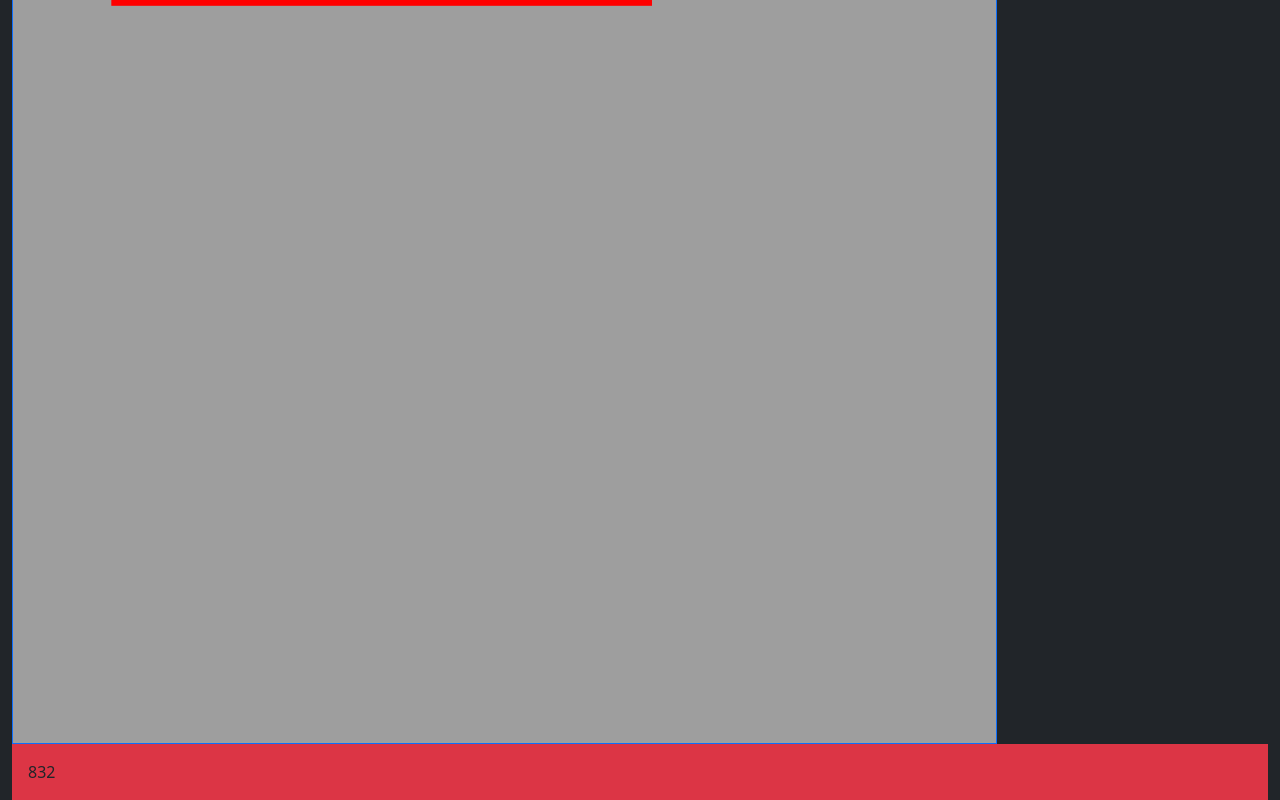
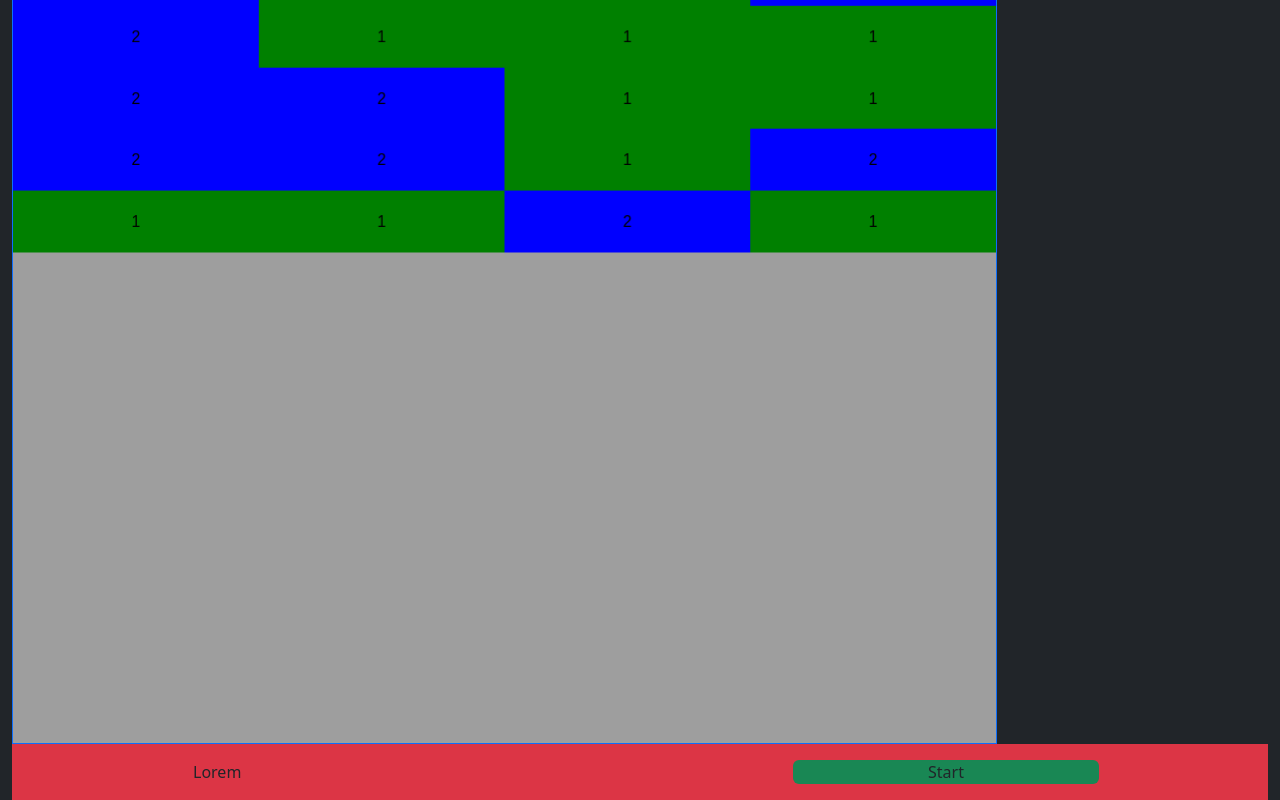
Before and after one commit to MikiDani/Breakout, a website: page index.html in a window 1280 px wide. Shown: the part 1224-2024 px from the top of the page. Drawn offline with nearby package versions, Linux system fonts and the light colour scheme.

Commit message:
breakout_003

```diff
--- a/index.html
+++ b/index.html
@@ -15,13 +15,16 @@
 
         <canvas id="canvas-bg" class="p-0 m-0 border border-primary" style="display:none;"></canvas>
         <canvas id="canvas-div" class="p-0 m-0 border border-primary"></canvas>
-
-        <div id="info-div" class="row p-0 m-0 bg-danger p-3">Lorem</div>
+        <div class="row p-0 m-0 footer bg-danger p-3 d-flex justify-content-center align-items-center">
+          <div id="info-div" class="col-6 d-inline-block">Lorem</div>
+          <div id="button-div" class="col-6 d-inline-block bg-success rounded w-25 text-center">Start</div>
+        </div>
 
       </div>
     </div>
+    <div id="audios"></div>
     <script src="node_modules/bootstrap/dist/js/bootstrap.bundle.min.js"></script>
     <script src="node_modules/jquery/dist/jquery.min.js"></script>
-    <script src="js/main.js"></script>
+    <script src="js/main.js" defer></script>
   </body>
 </html>
--- a/js/main.js
+++ b/js/main.js
@@ -1,24 +1,33 @@
-$( document ).ready(function() {
 
 const log = console.log;
 
-    window.myVar = {}
+window.globalVar = {}
+globalVar.brickTable = []
+globalVar.tableX = 4
+globalVar.tableY = 24
+globalVar.checkPass = true
+
+randomNumber = (min, max) => {
+    return  Math.floor(Math.random() * ((max+1) - min) + min);
+}
 
 class Objects {
-        constructor({type, name, color, x, y, objWidth, objHeight, step}) {
+    constructor({name, x, y, objWidth, objHeight, fillType}) {
         this.name = name
-            this.type = type
         this.x = x
         this.y = y
+        this.objWidth = objWidth
+        this.objHeight = objHeight
+        this.fillType = fillType
+    }
+}
+
+class Ball extends Objects {
+    constructor({name, x, y, objWidth, objHeight, fillType, step}) {
+        super({name, x, y, objWidth, objHeight, fillType})
         this.step = step
         this.moveX = this.step
         this.moveY = this.step
-            this.objWidth = objWidth
-            this.objHeight = objHeight
-            this.firstWayX = false
-            this.firstWayY = false
-
-            if (this.type == 'img') {
         this.img = document.querySelector(`#${name}`)
         if (String(this.img) == 'undefined') {
             throw("Img error! I can't find " + this.name + "!")
@@ -26,10 +35,26 @@ $( document ).ready(function() {
         this.imgNaturalWidth = this.img.naturalWidth
         this.imgNaturalHeight = this.img.naturalHeight
     }
+}
 
-            if (this.type == 'rect') {
+class Brick extends Objects {
+    constructor({name, x, y, objWidth, objHeight, fillType, color, strong, tableX, tableY}) {
+        super({name, x, y, objWidth, objHeight, fillType})
         this.color = color
+        this.strong = strong
+        this.tableX = tableX
+        this.tableY = tableY
+        this.firstWayX = false
+        this.firstWayY = false
     }
+}
+
+class Player extends Objects {
+    constructor({name, x, y, objWidth, objHeight, fillType, color}) {
+        super({name, x, y, objWidth, objHeight, fillType})
+        this.color = color
+        this.firstWayX = false
+        this.firstWayY = false
     }
 }
 
@@ -49,22 +74,11 @@ $( document ).ready(function() {
         this.bg01ActualWidth = this.bg01.width
         this.bg01ActualHeight = this.bg01.height
 
-            log(this.bg01)
-            log(this.bg01NaturalWidth, this.bg01NaturalHeight)
-            log('itt:', this.bg01ActualWidth, this.bg01ActualHeight)
-
         this.myResizer()
-            this.checkContextDiv()
-            this.checkContextBg()
+        this.checkContextDiv()  // game arena fill
+        this.checkContextBg()   // bg fill
 
         log(this.canvasWidth, this.canvasHeight)
-        }
-
-        drawBg() {
-            log('KISFASZ!!!')
-            this.ctx.drawImage(this.bg01, 0, 0, this.bg01NaturalWidth, this.bg01NaturalHeight, 0, 0, this.canvasWidth, this.canvasHeight)
-
-            this.ctxBg.drawImage(this.bg01, 0, 0, this.bg01NaturalWidth, this.bg01NaturalHeight, 0, 0, this.canvasWidth, this.canvasHeight)
     }
 
     checkContextDiv() {
@@ -72,7 +86,7 @@ $( document ).ready(function() {
             this.ctx = this.canvasDiv.getContext("2d");
             return;
         }
-            throw new Error('getContext error!!!');
+        throw new Error('getContext arena error!!!');
     }
 
     checkContextBg() {
@@ -80,7 +94,7 @@ $( document ).ready(function() {
             this.ctxBg = this.canvasBg.getContext("2d");
             return;
         }
-            throw new Error('getContext error!!!');
+        throw new Error('getContext background error!!!');
     }
 
     myResizer() {
@@ -100,46 +114,92 @@ $( document ).ready(function() {
         log('height: ' + $(this.canvasDiv).attr('height'))
     }
 
+    drawBg() {
+        this.ctx.drawImage(this.bg01, 0, 0, this.bg01NaturalWidth, this.bg01NaturalHeight, 0, 0, this.canvasWidth, this.canvasHeight)
+
+        this.ctxBg.drawImage(this.bg01, 0, 0, this.bg01NaturalWidth, this.bg01NaturalHeight, 0, 0, this.canvasWidth, this.canvasHeight)
+    }
+
     drawObj(object) {
-            if (object.type == 'img') {
+        if (object.fillType == 'img') {
             this.ctx.drawImage(object.img, 0, 0, object.imgNaturalWidth, object.imgNaturalHeight, object.x, object.y, object.objWidth, object.objHeight);
         }
 
-            if (object.type=='rect') {
+        if (object.fillType == 'color') {
             this.ctx.fillStyle = object.color;
             this.ctx.fillRect(object.x, object.y, object.objWidth, object.objHeight);
+        }
+
+        if (object.name.includes('brick')) {
+            log('bent')
+            this.ctx.font = "16px Arial";
+            this.ctx.fillStyle = "black";
+            this.ctx.textAlign = "center";
+            this.ctx.fillText(object.strong, object.x + (object.objWidth / 2), object.y + (object.objHeight / 2)+5);
         }
     }
 
     deleteObj(object) {
         //this.ctx.clearRect(object.x, object.y, object.objWidth, object.objHeight);
 
+        log(object.x, object.y, Math.floor(object.objWidth), Math.ceil(object.objHeight))
+
+        //game.stop()
+
         this.ctx.drawImage(this.canvasBg, object.x, object.y, object.objWidth, object.objHeight, object.x, object.y, object.objWidth, object.objHeight)
-
     }
 }
 
 class Game {
     constructor() {
-            myVar.n = 0
-            this.refreshTime = 6
+        globalVar.n = 0
+        this.refreshTime = 25
         this.infoDiv = $("#info-div")
+        this.phase = true
+        this.soundSwitch = true
+
+        this.soundLoad()
 
         this.myAddEventListeners()
 
         canvasObj.drawBg()
 
         canvasObj.drawObj(player)
-            canvasObj.drawObj(brick)
-            canvasObj.drawObj(brick2)
+        canvasObj.drawObj(ball)
 
-            // start repeat
-            this.start(this)
+        this.drawBricks()
     }
+
+    soundLoad() {
+        let audioElements = [
+            { id: "ball1", src: "sounds/ball1.mp3" },
+            { id: "ball2", src: "sounds/ball2.mp3" },
+        ];
+
+        for (let attribute of audioElements) {
+            let audio = document.createElement('audio');
+            for (let key in attribute) {
+                audio.setAttribute(key, attribute[key]);
+            }
+            document.getElementById("audios").appendChild(audio);
+        }
+    }
+
+    playAudio(soundname) {
+        if (this.soundSwitch==true) {
+            document.getElementById(soundname).play();
+        }
+    }
+
 
     myAddEventListeners() {
 
         let clone = this
+
+        $('#button-div').on('click', function() {
+            // start repeat
+            clone.start()
+        })
 
         document.addEventListener('keydown', function(event) {
             if (event.key == "e") {
@@ -148,7 +208,7 @@ $( document ).ready(function() {
             }
 
             if (event.key == "r") {
-                    if (typeof myVar.clockObj == 'undefined') {
+                if (typeof globalVar.clockObj == 'undefined') {
                     log('START')
                     clone.start(clone)
                 }
@@ -174,18 +234,26 @@ $( document ).ready(function() {
         });
     }
 
-        ballController() {
-            if (ball.x > canvasObj.canvasWidth - ball.objWidth)
+    ballMapEdgeController() {
+        if (ball.x > canvasObj.canvasWidth - ball.objWidth) {
             ball.moveX = -ball.step
+            this.playAudio('ball1')
+        }
 
-            if (ball.x < 0)
+        if (ball.x < 0) {
             ball.moveX = ball.step
+            this.playAudio('ball2')
+        }
 
-            if (ball.y > canvasObj.canvasHeight - ball.objHeight)
+        if (ball.y > canvasObj.canvasHeight - ball.objHeight) {
             ball.moveY = -ball.step
+            this.playAudio('ball1')
+        }
 
-            if (ball.y < 0)
+        if (ball.y < 0) {
             ball.moveY = ball.step
+            this.playAudio('ball2')
+        }
 
         ball.x = ball.x + ball.moveX
         ball.y = ball.y + ball.moveY
@@ -206,19 +274,15 @@ $( document ).ready(function() {
     }
 
     start() {
-            myVar.clockObj = setInterval(this.repeat, this.refreshTime)
+        globalVar.clockObj = setInterval(this.repeat, this.refreshTime)
     }
 
     stop() {
-            clearInterval(myVar.clockObj)
-            delete myVar.clockObj
+        clearInterval(globalVar.clockObj)
+        delete globalVar.clockObj
     }
 
-        repeat = () => {
-            $("#info-div").html(myVar.n)
-
-            canvasObj.deleteObj(ball)
-
+    brickCheck(brick) {
         let nowX = false
         let nowY = false
 
@@ -226,9 +290,6 @@ $( document ).ready(function() {
             if (brick.firstWayX == false) {
                 brick.firstWayX = true
                 nowX = true
-                    log('X FIRST')
-                } else {
-                    log('X már van!')
             }
         } else {
             brick.firstWayX = false
@@ -238,50 +299,136 @@ $( document ).ready(function() {
             if (brick.firstWayY == false) {
                 brick.firstWayY = true
                 nowY = true
-                    log('Y FIRST')
-                }else {
-                    log('Y már van!')
             }
         } else {
             brick.firstWayY = false
         }
 
-
-
         if (this.checkY(ball, brick) && this.checkX(ball, brick)) {
-
-                log(brick.firstWayX, brick.firstWayY)
-                log(nowX, nowY)
 
             brick.firstWayX = false
             brick.firstWayY = false
 
-                if (nowX == true) {
-                    ball.moveX = -ball.moveX
-                    log('X INVERSE')
-                    log('XMOVE' + ball.moveX)
+            let rand = randomNumber(0, 1)
+
+            rand ? this.playAudio('ball1') : this.playAudio('ball2');
+
+            log(brick.strong)
+
+            brick.strong--
+
+            if (brick.strong <= 0) {
+                canvasObj.deleteObj(brick)
+                globalVar.brickTable[brick.tableX][brick.tableY] = null
+            } else {
+                canvasObj.drawObj(brick)
             }
 
-                if (nowY == true) {
-                    ball.moveY = -ball.moveY
-                    log('Y INVERSE')
-                    log('YMOVE' + ball.moveY)
+            //this.stop()
+
+            if (nowX == true) { ball.moveX = -ball.moveX }
+            if (nowY == true) { ball.moveY = -ball.moveY }
+
+            globalVar.checkPass = false
+
+        }
     }
 
-                //canvasObj.drawObj(ball)
-
-                log('X:' + ball.moveX)
-                log('Y:' + ball.moveY)
-
-                //this.stop()
+    speedCount() {
+        if (this.phase == true) {
+            if (this.refreshTime<=200) {
+                this.refreshTime++
+            } else {
+                this.refreshTime--
+                this.phase = false
+            }
+        } else if (this.phase == false) {
+            if (this.refreshTime>=10) {
+                this.refreshTime--
+            } else {
+                this.refreshTime++
+                this.phase = true
+            }
+        }
+        log(this.refreshTime)
     }
 
-            this.ballController()
+    drawBricks() {
+        for(var n = 0; n < globalVar.tableX; n++) {
+            for(var m = 0; m < globalVar.tableY; m++) {
+                if (globalVar.brickTable[n][m] != null) {
+                    canvasObj.drawObj(globalVar.brickTable[n][m])
+                }
+            }
+        }
+    }
 
-            myVar.n++
+    repeat = () => {
+        $("#info-div").html(globalVar.n)
+
+        canvasObj.deleteObj(ball)
+
+        for(var n = 0; n < globalVar.tableX; n++) {
+            for(var m = 0; m < globalVar.tableY; m++) {
+                if (globalVar.checkPass) {
+                    if (globalVar.brickTable[n][m] != null) {
+                        this.brickCheck(globalVar.brickTable[n][m])
+                    }
+                }
+            }
+        }
+
+        globalVar.checkPass = true
+
+        this.ballMapEdgeController()
+
+        globalVar.n++
 
         canvasObj.drawObj(ball)
+
+        //this.speedCount()
     }
+}
+
+function createBrickTable() {
+
+    globalVar.brickTable = new Array(globalVar.tableX);
+    for (var i = 0; i < globalVar.brickTable.length; i++) {
+        globalVar.brickTable[i] = new Array(globalVar.tableY);
+    }
+
+    for(var n = 0; n < globalVar.tableX; n++) {
+        for(var m = 0; m < globalVar.tableY; m++) {
+
+            let randomColor = randomNumber(0,1)
+            let brickColor
+            let brickStrong
+            if (randomColor == 0) { brickColor = 'green'; brickStrong = 1 }
+            if (randomColor == 1) { brickColor = 'blue'; brickStrong = 2 }
+            if (randomColor == 2) { brickColor = 'purple'; brickStrong = 3 }
+            if (randomColor == 3) { brickColor = 'yellow'; brickStrong = 4 }
+            if (randomColor == 4) { brickColor = 'red'; brickStrong = 5 }
+
+            globalVar.brickTable[n][m] = new Brick({
+                name: 'brick[' + n + '][' + m + ']',
+                x: Math.floor((canvasObj.canvasWidth / globalVar.tableX) * n),
+                y: Math.ceil((canvasObj.canvasWidth / 16) * m),
+                objWidth:  Math.floor((canvasObj.canvasWidth / globalVar.tableX)),
+                objHeight: Math.ceil((canvasObj.canvasWidth / 16)),
+                fillType: 'color',
+                color: brickColor,
+                strong: brickStrong,
+                tableX: n,
+                tableY: m,
+            });
+            log(globalVar.brickTable[n][m].objWidth)
+            log(globalVar.brickTable[n][m].objHeight)
+            log(globalVar.brickTable[n][m].x)
+            log(globalVar.brickTable[n][m].y)
+        }
+    }
+
+    console.log(globalVar.brickTable);
 }
 
 ///////////
@@ -290,13 +437,13 @@ $( document ).ready(function() {
 
 var canvasObj = new CanvasClass()
 
-    const ball = new Objects({
-        type: 'img',
+const ball = new Ball({
     name: 'ball',
-        x: 0,
-        y: 10,
-        objWidth: 50,
-        objHeight: 50,
+    x: 100,
+    y: 800,
+    objWidth: (canvasObj.canvasWidth / 10),
+    objHeight: (canvasObj.canvasWidth / 10),
+    fillType: 'img',
     step: 5
 })
 
@@ -304,38 +451,18 @@ $( document ).ready(function() {
 let playerLong = 100
 let playerSpace = 25
 
-    const player = new Objects({
-        type: 'rect',
+const player = new Player({
     name: 'player',
     color: 'orange',
     x: playerSpace,
     y: (canvasObj.canvasHeight / 2) - (playerLong / 2),
     objWidth: playerThick,
     objHeight: playerLong,
+    fillType: 'color',
     step: 10
 })
 
-    const brick = new Objects({
-        type: 'rect',
-        name: 'brick',
-        color: 'red',
-        x: 100,
-        y: 100,
-        objWidth: 550,
-        objHeight: 1150,
-        step: 10
-    });
-
-    const brick2 = new Objects({
-        type: 'rect',
-        name: 'brick2',
-        color: 'green',
-        x: 0,
-        y: 0,
-        objWidth: (canvasObj.canvasWidth / 10),
-        objHeight: 20,
-        step: 10
-    });
+createBrickTable()
 
 const game = new Game()
 
@@ -344,13 +471,10 @@ $( document ).ready(function() {
 
     delete window.player;
     delete window.brick;
-        delete window.brick2;
 
     canvasObj.drawBg()
 
     canvasObj.drawObj(player)
-        canvasObj.drawObj(brick)
-        canvasObj.drawObj(brick2)
+
+    game.drawBricks()
 });
-
-});
```
Also changed, not shown: 3 other files. Lines whose indentation alone changed are shown as unchanged.
